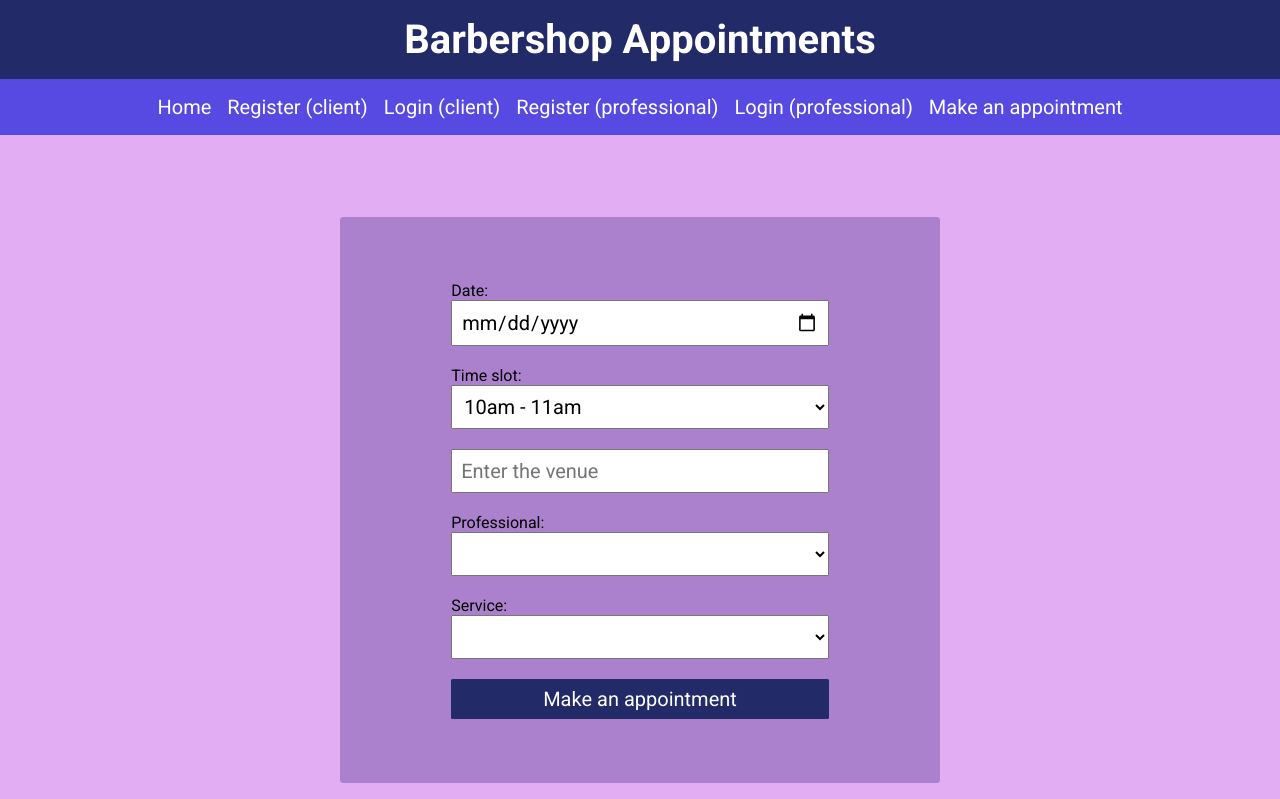
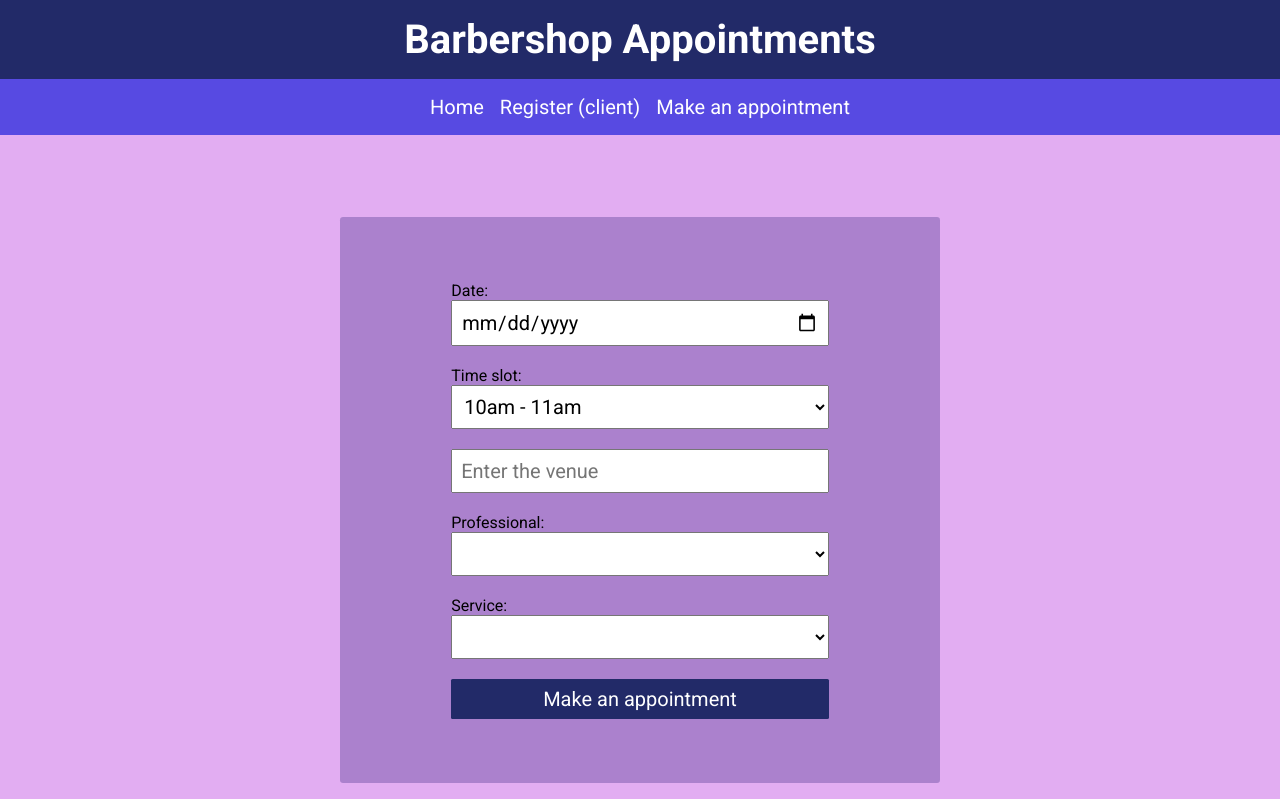
Before and after one commit to prabhjotaulakh159/barbershop-appointment-system, a Flask app: page /add_appointment in a window 1280 px wide. Shown: the top 799 px of the page. Run offline with Flask 3, Linux system fonts and the light colour scheme; data that the repository does not hold is empty; parts of the project's set-up code (start-up, migrations or seed data) failed here and were passed over.

Commit message:
commented out login for now

```diff
--- a/appointment_app/qdb/database.py
+++ b/appointment_app/qdb/database.py
@@ -66,14 +66,14 @@ class Database:
                 except Exception as e:
                     print(e)
 
-    def add_user(self, user_name, pass_word, professional_email, avatar, phone, rate, specialty):
-        ''' Adds a professional to the database '''
-        qry = "INSERT INTO Professionals (professional_name,pass_word,professional_email,avatar,phone,rate,specialty) VALUES (:professional_name,:pass_word,:professional_email,:avatar,:phone,:rate,:specialty)"
+    def add_user(self, user_type, user_name ,pass_word, email, avatar, phone, address, age, pay_rate, specialty):
+        ''' Adds a user to the database '''
+        qry = "INSERT INTO Users (user_type,user_name,pass_word,email,avatar,phone,rate,address,age,payrate,specialty) VALUES (:user_type,:user_name,:pass_word,:email,:avatar,:phone,:address,:age,:pay_rate,:specialty)"
         with self.connect() as connection:
             with connection.cursor() as cursor:
                 try:
-                    cursor.execute(qry, [professional_name, pass_word,
-                                         professional_email, avatar, phone, rate, specialty])
+                    cursor.execute(
+                        qry, [user_type, user_name, pass_word, email, avatar, phone, address, age, pay_rate, specialty])
                     connection.commit()
                 except Exception as e:
                     print(e)
--- a/appointment_app/templates/base.html
+++ b/appointment_app/templates/base.html
@@ -12,10 +12,9 @@
         </header>
         <nav>
             <a href="{{ url_for('main.home') }}">Home</a>
-            <a href="{{ url_for('user.register_client') }}">Register (client)</a>
-            <a href="{{ url_for('user.login_client') }}">Login (client)</a>
-            <a href="{{ url_for('user.register_professional') }}">Register (professional)</a>
-            <a href="{{ url_for('user.login_professional') }}">Login (professional)</a>
+            <a href="{{ url_for('user.register') }}">Register (client)</a>
+            <!-- <a href="{{ url_for('user.login_client') }}">Login (client)</a>
+            <a href="{{ url_for('user.login_professional') }}">Login (professional)</a> -->
             <a href="{{ url_for('appointment.add_appointment') }}">Make an appointment</a>
         </nav>
         {% if get_flashed_messages() %}
```
Also changed, not shown: appointment_app/user/routes.py (+26 -24 lines).
